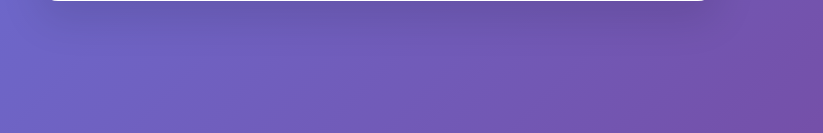
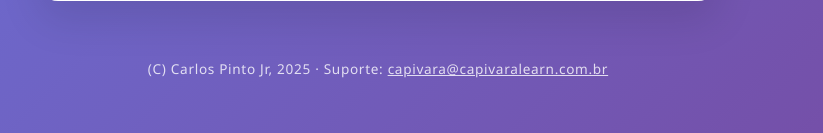
Before and after one commit to carlospintojunior/CapivaraLearn, a PHP site: page /CapivaraLearn/install.php in a window 1280 px wide. Shown: the part 707-840 px from the top of the page, without its empty margins (262-1085 px from the left). Run offline with PHP 8.4, Linux system fonts and the light colour scheme; some libraries are stand-ins or nearby versions.

Commit message:
#59 - Ajustes de leiaute
Não testados.

```diff
--- a/dashboard.php
+++ b/dashboard.php
@@ -981,6 +981,11 @@ error_log("DASHBOARD: Carregamento de dados completo, renderizando HTML");
         </div>
     </div>
 
+    <footer class="app-footer text-center py-3">
+        <small class="text-muted d-block">(C) Carlos Pinto Jr, 2025</small>
+        <small class="text-muted">Suporte: <a href="mailto:capivara@capivaralearn.com.br" class="text-muted text-decoration-underline">capivara@capivaralearn.com.br</a></small>
+    </footer>
+
     <script src="https://cdn.jsdelivr.net/npm/bootstrap@5.1.3/dist/js/bootstrap.bundle.min.js"></script>
     <script>
         // Log no console para debug
--- a/includes/footer.php
+++ b/includes/footer.php
@@ -5,6 +5,10 @@
     <div class="container">
         <div class="row align-items-center">
             <div class="col text-center">
+                <small class="text-muted d-block">(C) Carlos Pinto Jr, 2025</small>
+                <small class="text-muted d-block">
+                    Suporte: <a href="mailto:capivara@capivaralearn.com.br" class="text-muted text-decoration-none">capivara@capivaralearn.com.br</a>
+                </small>
                 <small class="text-muted">
                     <?php
                     if (class_exists('AppVersion')) {
--- a/install.php
+++ b/install.php
@@ -71,6 +71,16 @@ $deps = checkDependencies();
             justify-content: center;
             margin: 0;
             padding: 20px;
+        }
+        .page-footer-note {
+            position: fixed;
+            bottom: 15px;
+            left: 0;
+            right: 0;
+            text-align: center;
+            color: rgba(255, 255, 255, 0.8);
+            font-size: 0.85rem;
+            letter-spacing: 0.05em;
         }
         .installer {
             background: white;
@@ -702,5 +712,9 @@ define('APP_URL', 'http://' . \$_SERVER['SERVER_NAME']);
 
         <?php endif; ?>
     </div>
+            <footer class="page-footer-note">
+                (C) Carlos Pinto Jr, 2025 · Suporte:
+                <a href="mailto:capivara@capivaralearn.com.br" style="color: inherit; text-decoration: underline;">capivara@capivaralearn.com.br</a>
+            </footer>
 </body>
 </html>
```
Also changed, not shown: login.php (+13 -0 lines), README.md.
